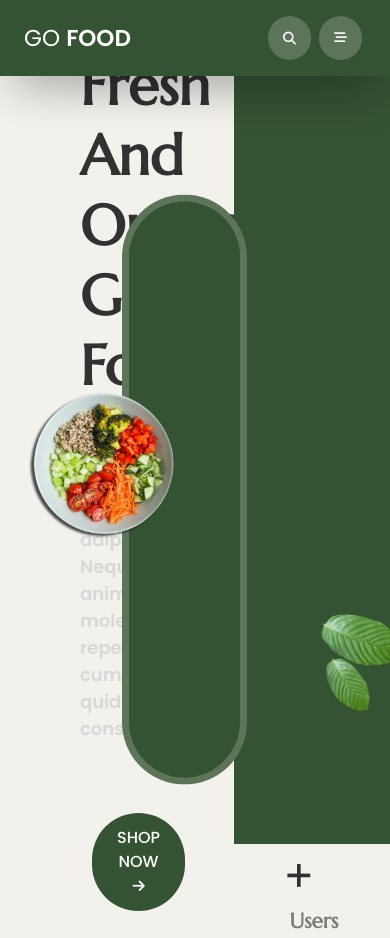
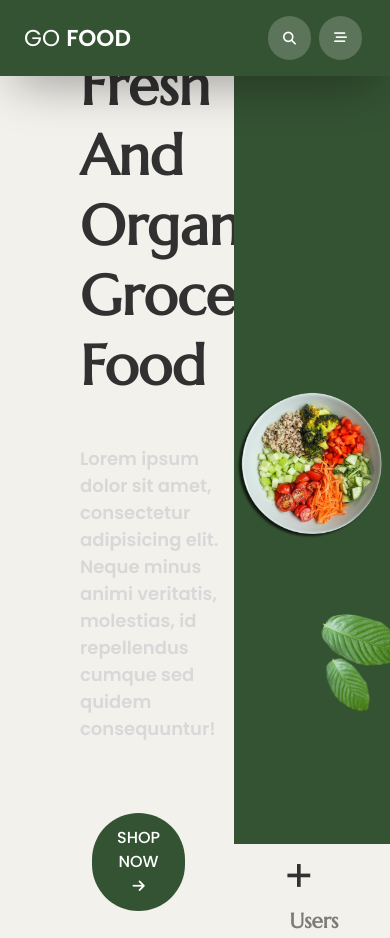
Before and after one commit to muteenk/Go-Food, a Next.js app: page / in a window 390 px wide. Shown: the top 938 px of the page. Built offline with nearby package versions, Linux system fonts and the light colour scheme.

Commit message:
Updated Hero Image Responsiveness

```diff
--- a/app/components/Home/Hero.tsx
+++ b/app/components/Home/Hero.tsx
@@ -27,11 +27,12 @@ const Hero = () => {
         </div>
 
         <div className="relative flex justify-center items-center bg-priColor w-[45%]  h-full">
-            <Image src={FoodPlate} alt="grocery" width={1920} height={1080} className="absolute top-[55%] translate-y-[-50%] left-[-13em] z-20 w-[48em] drop-shadow-[-3px_2px_1px_rgba(0,0,0,0.7)]"/>
-            <div className="absolute top-[58%] left-[-7em] translate-y-[-50%] z-10 h-[70%] w-[80%] bg-priColor border-[7.6px] border-transparentWhite rounded-full"></div>
+            <Image src={FoodPlate} alt="grocery" width={1920} height={1080} className="absolute top-[55%] translate-y-[-50%] min-[1512px]:left-[-13em] min-[1200px]:left-[-9em] lg:left-[-7em] z-20 w-[48em] drop-shadow-[-3px_2px_1px_rgba(0,0,0,0.7)]"/>
+            <div className="hero-ring"></div>
             <Image src={Leaf} alt="Leaf" height={300} width={100} className="absolute bottom-[10em] left-[65%] z-20 w-[3.4em] rotate-[-65deg]" />
             <Image src={Leaf} alt="Leaf" height={300} width={100} className="absolute bottom-[8em] left-[61%] z-20 w-[2.4em] rotate-[-28deg]" />
         </div>
+
     </section>
   )
 }
--- a/app/globals.css
+++ b/app/globals.css
@@ -11,7 +11,16 @@
 }
 
 @layer components{
-
+  .hero-ring{
+    @apply absolute translate-y-[-50%] z-10 bg-priColor border-[7.6px] border-transparentWhite rounded-full
+    min-[1900px]:top-[60%] min-[1900px]:left-[-7em] min-[1900px]:h-[70%] min-[1900px]:w-[80%]
+    min-[1634px]:top-[62%] min-[1634px]:left-[-7em] min-[1634px]:h-[70%] min-[1634px]:w-[80%]
+    min-[1512px]:top-[58%] min-[1512px]:left-[-7em] min-[1512px]:h-[70%] min-[1512px]:w-[80%]
+    min-[1400px]:top-[60%] min-[1400px]:left-[-5em] min-[1400px]:h-[55%] min-[1400px]:w-[90%]
+    min-[1200px]:top-[57%] min-[1200px]:left-[-6em] min-[1200px]:h-[57%] min-[1200px]:w-[90%]
+    min-[1100px]:top-[57%] min-[1100px]:left-[-4em] min-[1100px]:h-[53%] min-[1100px]:w-[90%]
+    lg:top-[57%] lg:left-[-4em] lg:h-[49%] lg:w-[90%]
+  }
 }
 
 @layer utilities{
```
